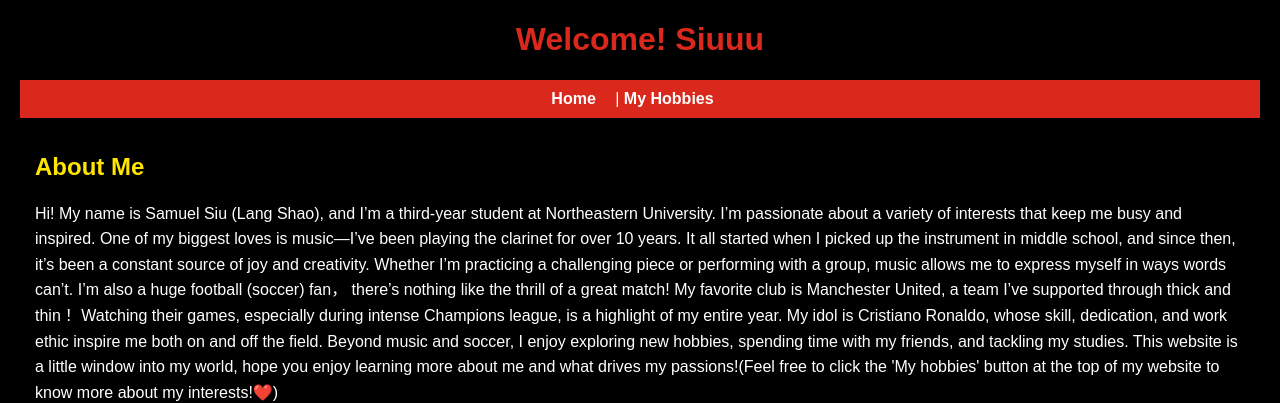
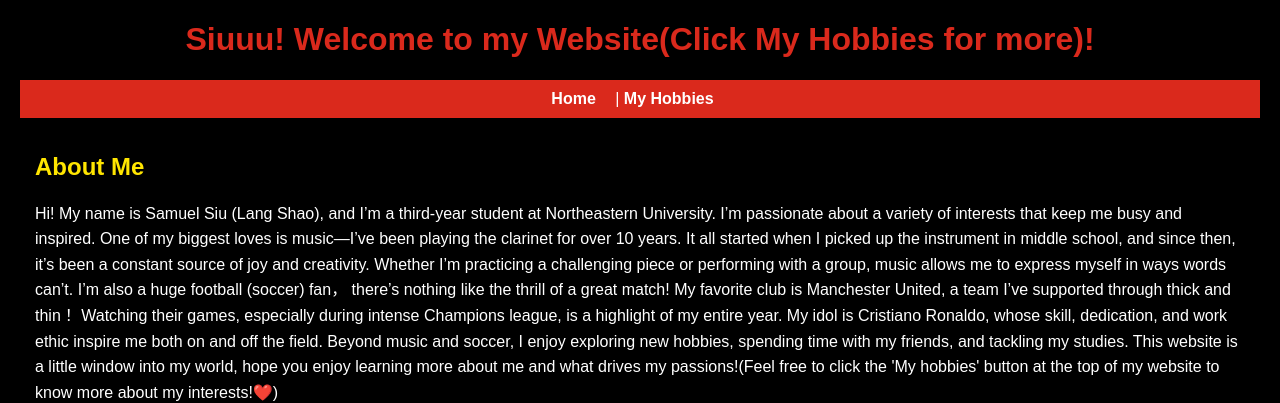
Before and after one commit to samueeelsiu/samueeelsiu.github.io, a plain HTML site: page index.html in a window 1280 px wide. Shown: the top 403 px of the page. Drawn offline with Linux system fonts and the light colour scheme.

Commit message:
Update index.html

```diff
--- a/index.html
+++ b/index.html
@@ -7,7 +7,7 @@
 </head>
 <body>
     <header>
-        <h1>Welcome! Siuuu</h1>
+        <h1>Siuuu! Welcome to my Website(Click My Hobbies for more)!</h1>
         <nav>
             <a href="index.html">Home</a> |
             <a href="hobby.html">My Hobbies</a>
```
